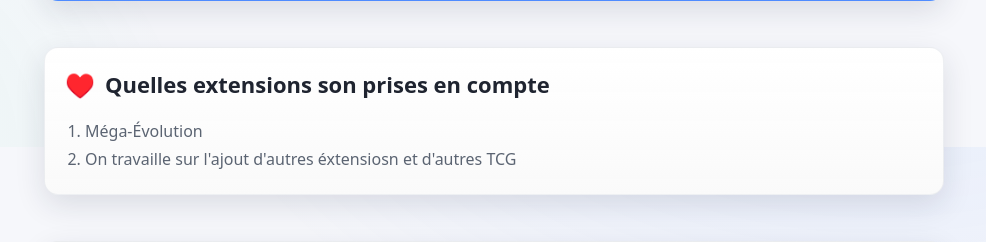
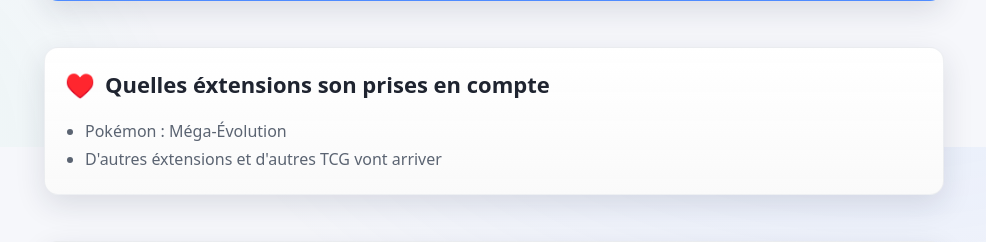
Before and after one commit to nazimboudeffa/card-scanner-fr-flask, a Flask app: page /info in a window 1280 px wide. Shown: the part 1453-1695 px from the top of the page, without its empty margins (146-1132 px from the left). Run offline with Flask 3, Linux system fonts and the light colour scheme.

Commit message:
Fix spelling errors and update list format in info.html

```diff
--- a/templates/info.html
+++ b/templates/info.html
@@ -262,12 +262,12 @@
       <section class="section card" style="padding: 20px;">
         <h2 class="section-title">
           <span class="emoji">♥️</span>
-          Quelles extensions son prises en compte
+          Quelles éxtensions son prises en compte
         </h2>
-        <ol style="margin: 0; padding-left: 20px; line-height: 1.8; color: var(--muted);">
-          <li>Méga-Évolution</li>
-          <li>On travaille sur l'ajout d'autres éxtensiosn et d'autres TCG</li>
-        </ol>
+        <ul style="margin: 0; padding-left: 20px; color: var(--muted); line-height: 1.8;">
+          <li>Pokémon : Méga-Évolution</li>
+          <li>D'autres éxtensions et d'autres TCG vont arriver</li>
+        </ul>
       </section>
 
       <section class="section card" style="padding: 20px;">
```
